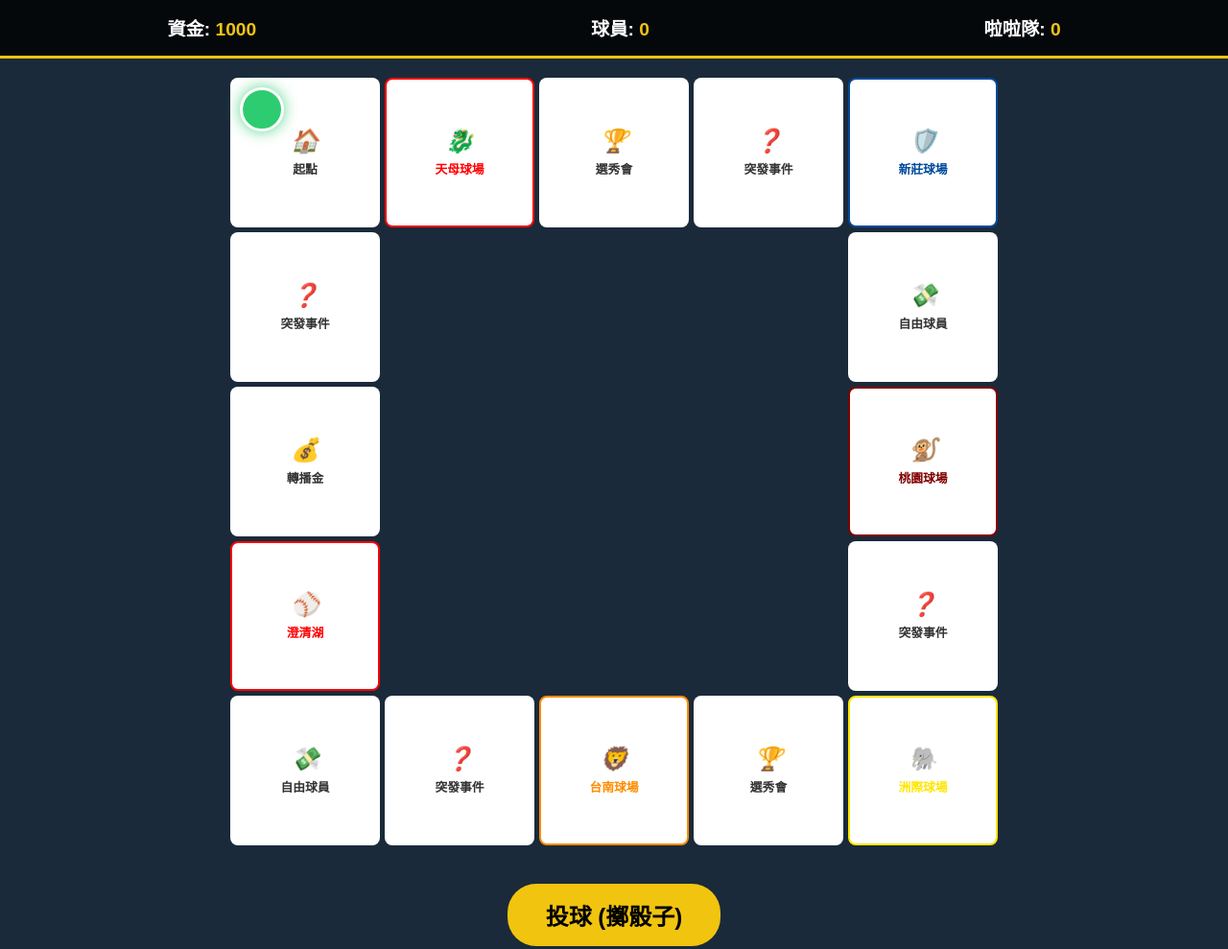
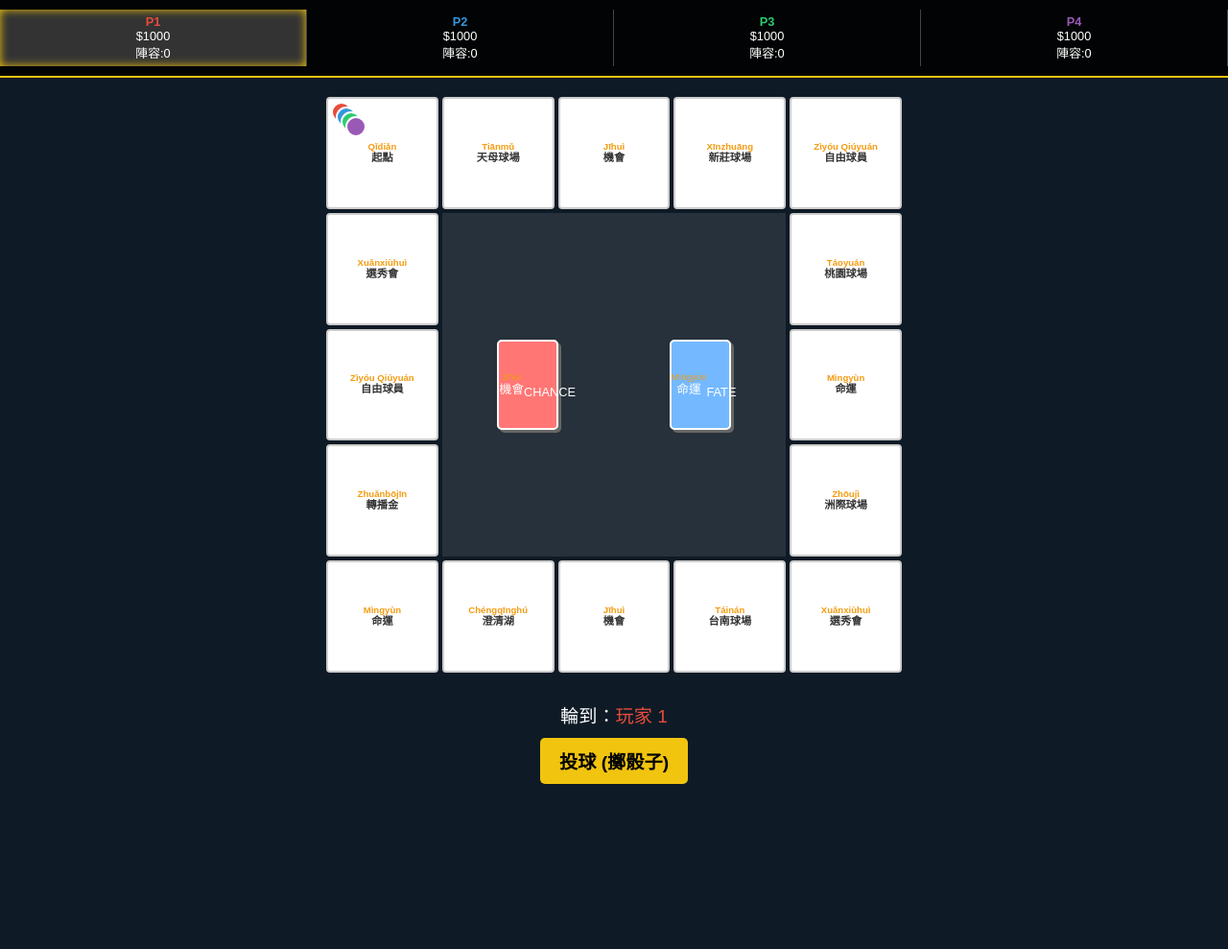
Before and after one commit to ccwang019/-, a plain HTML site: page index.html in a window 1280 px wide. Shown: the whole page at 96% size. After the commit the page ends 837 px from the top, so only its background shows below. Drawn offline with Linux system fonts and the light colour scheme.

Commit message:
Update index.html

```diff
--- a/index.html
+++ b/index.html
@@ -3,368 +3,351 @@
 <head>
     <meta charset="UTF-8">
     <meta name="viewport" content="width=device-width, initial-scale=1.0">
-    <title>台灣棒球知識大富翁 - 華語學習版</title>
+    <title>台灣棒球大富翁 - 拼音競技版</title>
     <style>
         :root {
-            --primary-bg: #1a2a3a;
+            --primary-bg: #0e1a25;
             --tile-bg: #ffffff;
-            --text-dark: #333;
-            --money-color: #f1c40f;
-            --team-color: #e74c3c;
-            /* 球隊色系 */
-            --color-dragons: #ff0000; /* 味全龍 */
-            --color-lions: #ff8c00;   /* 統一獅 */
-            --color-brothers: #ffe600;/* 中信兄弟 */
-            --color-monkeys: #800000; /* 樂天桃猿 */
-            --color-guardians: #004a9c;/* 富邦悍將 */
+            --gold: #f1c40f;
+            --p1-color: #e74c3c;
+            --p2-color: #3498db;
+            --p3-color: #2ecc71;
+            --p4-color: #9b59b6;
         }
 
         body {
-            font-family: 'PingFang TC', 'Microsoft JhengHei', sans-serif;
+            font-family: 'PingFang TC', sans-serif;
             background-color: var(--primary-bg);
             color: white;
             margin: 0;
             display: flex;
             flex-direction: column;
             align-items: center;
-            min-height: 100vh;
         }
 
-        /* 頂部狀態欄 */
-        #status-bar {
+        /* 頂部狀態欄：四人資訊 */
+        #scoreboard {
             width: 100%;
-            background: rgba(0,0,0,0.8);
-            padding: 15px;
-            display: flex;
-            justify-content: space-around;
-            position: sticky;
-            top: 0;
-            z-index: 100;
-            border-bottom: 3px solid var(--money-color);
+            display: grid;
+            grid-template-columns: repeat(4, 1fr);
+            background: rgba(0,0,0,0.9);
+            padding: 10px 0;
+            border-bottom: 2px solid var(--gold);
         }
 
-        .stat-item { font-size: 1.2rem; font-weight: bold; }
-        .stat-item span { color: var(--money-color); }
+        .player-info {
+            text-align: center;
+            font-size: 0.8rem;
+            padding: 5px;
+            border-right: 1px solid #444;
+        }
+        .active-player { background: #333; box-shadow: inset 0 0 10px var(--gold); }
 
-        /* 遊戲地圖容器 */
-        #game-container {
+        /* 拼音樣式 */
+        ruby { ruby-align: center; }
+        rt { color: #f39c12; font-size: 0.6rem; }
+
+        /* 遊戲地圖 */
+        #game-board {
             position: relative;
-            width: 90vw;
-            max-width: 800px;
-            height: 90vw;
-            max-height: 800px;
-            margin: 20px auto;
+            width: 95vw;
+            max-width: 600px;
+            height: 95vw;
+            max-height: 600px;
+            margin: 20px;
             display: grid;
             grid-template-columns: repeat(5, 1fr);
             grid-template-rows: repeat(5, 1fr);
-            gap: 5px;
+            gap: 4px;
         }
 
         .tile {
-            background: var(--tile-bg);
-            color: var(--text-dark);
-            border-radius: 8px;
+            background: white;
+            color: #333;
+            border-radius: 4px;
             display: flex;
             flex-direction: column;
             align-items: center;
             justify-content: center;
-            font-size: 0.8rem;
+            font-size: 0.7rem;
             font-weight: bold;
-            text-align: center;
-            position: relative;
-            transition: transform 0.2s;
-            border: 2px solid transparent;
+            border: 2px solid #ccc;
         }
 
-        .tile i { font-size: 1.5rem; margin-bottom: 5px; }
+        /* 中央卡牌區 */
+        #center-area {
+            grid-column: 2 / 5;
+            grid-row: 2 / 5;
+            background: rgba(255,255,255,0.1);
+            display: flex;
+            justify-content: space-around;
+            align-items: center;
+            position: relative;
+        }
 
-        /* 棋子樣式 */
-        #player {
-            width: 40px;
-            height: 40px;
-            background: #2ecc71;
-            border: 3px solid white;
+        .card-stack {
+            width: 60px;
+            height: 90px;
+            border-radius: 5px;
+            border: 2px solid white;
+            display: flex;
+            align-items: center;
+            text-align: center;
+            font-size: 0.8rem;
+            cursor: pointer;
+            box-shadow: 3px 3px 0px #666;
+        }
+        .chance-stack { background: #ff7675; color: white; }
+        .fate-stack { background: #74b9ff; color: white; }
+
+        /* 棋子 */
+        .p-marker {
+            width: 18px;
+            height: 18px;
             border-radius: 50%;
             position: absolute;
-            z-index: 50;
-            transition: all 0.5s cubic-bezier(0.175, 0.885, 0.32, 1.275);
-            box-shadow: 0 0 15px rgba(46, 204, 113, 0.8);
+            z-index: 100;
+            transition: all 0.4s ease;
+            border: 2px solid white;
         }
 
-        /* 彈窗樣式 */
+        /* 彈窗 */
         .modal {
             display: none;
             position: fixed;
             top: 50%;
             left: 50%;
             transform: translate(-50%, -50%);
-            width: 85%;
-            max-width: 500px;
+            width: 90%;
+            max-width: 450px;
             background: white;
             color: #333;
-            padding: 25px;
-            border-radius: 15px;
-            z-index: 1000;
-            box-shadow: 0 0 30px rgba(0,0,0,0.5);
+            padding: 20px;
+            border-radius: 12px;
+            z-index: 2000;
         }
 
         .overlay {
             display: none;
             position: fixed;
             top:0; left:0; width:100%; height:100%;
-            background: rgba(0,0,0,0.7);
-            z-index: 999;
+            background: rgba(0,0,0,0.85);
+            z-index: 1999;
         }
 
-        .quiz-option {
-            display: block;
-            width: 100%;
-            padding: 10px;
-            margin: 10px 0;
-            border: 1px solid #ccc;
+        button {
+            padding: 10px 20px;
             border-radius: 5px;
+            border: none;
             cursor: pointer;
-            text-align: left;
+            font-weight: bold;
         }
 
-        .quiz-option:hover { background: #f0f0f0; }
-
-        #dice-btn {
-            padding: 15px 40px;
-            font-size: 1.5rem;
-            background: var(--money-color);
-            border: none;
-            border-radius: 30px;
-            cursor: pointer;
-            font-weight: bold;
-            margin: 20px;
+        .opt-btn {
+            display: block; width: 100%; margin: 8px 0;
+            background: #f1f2f6; text-align: left;
         }
 
-        #dice-btn:disabled { background: #7f8c8d; }
-
-        /* 球隊專屬樣式 */
-        .dragons { border-color: var(--color-dragons) !important; color: var(--color-dragons); }
-        .lions { border-color: var(--color-lions) !important; color: var(--color-lions); }
-        .brothers { border-color: var(--color-brothers) !important; color: var(--color-brothers); }
-        .monkeys { border-color: var(--color-monkeys) !important; color: var(--color-monkeys); }
-        .guardians { border-color: var(--color-guardians) !important; color: var(--color-guardians); }
+        #roll-btn {
+            background: var(--gold);
+            font-size: 1.2rem;
+            margin-bottom: 20px;
+        }
     </style>
 </head>
 <body>
 
-<div id="status-bar">
-    <div class="stat-item">資金: <span id="money">1000</span></div>
-    <div class="stat-item">球員: <span id="players-count">0</span></div>
-    <div class="stat-item">啦啦隊: <span id="cheers-count">0</span></div>
+<div id="scoreboard">
+    </div>
+
+<div id="game-board">
+    <div id="center-area">
+        <div class="card-stack chance-stack"><ruby>機會<rt>Jīhuì</rt></ruby><br>CHANCE</div>
+        <div class="card-stack fate-stack"><ruby>命運<rt>Mìngyùn</rt></ruby><br>FATE</div>
+    </div>
+    </div>
+
+<div id="current-turn-info" style="margin: 10px; font-size: 1.2rem;">
+    輪到：<span id="turn-name">玩家 1</span>
 </div>
-
-<div id="game-container">
-    <div id="player"></div>
-</div>
-
-<button id="dice-btn" onclick="rollDice()">投球 (擲骰子)</button>
+<button id="roll-btn" onclick="takeTurn()">投球 (擲骰子)</button>
 
 <div class="overlay" id="overlay"></div>
-
 <div class="modal" id="modal">
-    <h2 id="modal-title">標題</h2>
-    <div id="modal-content">內容</div>
-    <div id="quiz-container"></div>
-    <button id="close-btn" style="display:none; margin-top:15px;" onclick="closeModal()">關閉</button>
+    <h3 id="m-title"></h3>
+    <div id="m-content"></div>
+    <div id="m-quiz"></div>
+    <button id="m-close" style="display:none; background:#ccc;" onclick="closeModal()">關閉 (Guānbì)</button>
 </div>
 
 <script>
-    // --- 遊戲資料設定 ---
-    const GAME_DATA = {
-        tiles: [
-            { id: 0, name: "起點", type: "start", icon: "🏠" },
-            { id: 1, name: "天母球場", type: "stadium", team: "dragons", icon: "🐉" },
-            { id: 2, name: "選秀會", type: "draft", icon: "🏆" },
-            { id: 3, name: "突發事件", type: "event", icon: "❓" },
-            { id: 4, name: "新莊球場", type: "stadium", team: "guardians", icon: "🛡️" },
-            { id: 5, name: "自由球員", type: "fa", icon: "💸" },
-            { id: 6, name: "桃園球場", type: "stadium", team: "monkeys", icon: "🐒" },
-            { id: 7, name: "突發事件", type: "event", icon: "❓" },
-            { id: 8, name: "洲際球場", type: "stadium", team: "brothers", icon: "🐘" },
-            { id: 9, name: "選秀會", type: "draft", icon: "🏆" },
-            { id: 10, name: "台南球場", type: "stadium", team: "lions", icon: "🦁" },
-            { id: 11, name: "突發事件", type: "event", icon: "❓" },
-            { id: 12, name: "自由球員", type: "fa", icon: "💸" },
-            { id: 13, name: "澄清湖", type: "stadium", team: "dragons", icon: "⚾" },
-            { id: 14, name: "轉播金", type: "income", icon: "💰" },
-            { id: 15, name: "突發事件", type: "event", icon: "❓" }
-        ],
-        quizzes: [
-            {
-                type: "term",
-                q: "當投手投出的球不小心擊中打者身體時，這稱為？",
-                options: ["觸身球", "全壘打", "變速球", "盜壘成功"],
-                ans: 0,
-                reward: { type: 'player', name: '本土投手' }
-            },
-            {
-                type: "cloze",
-                q: "這名洋將球速極快，___控球極為精準，是球隊奪冠的關鍵。",
-                options: ["反而", "不但...而且", "雖然", "可是"],
-                ans: 1,
-                reward: { type: 'player', name: '強力洋投' }
-            },
-            {
-                type: "summary",
-                q: "將標題「中信兄弟隊在今天的比賽中雖然一度落後五分，但最後靠著連續的安打成功反敗為勝」簡寫，何者最精鍊？",
-                options: ["兄弟五分落後逆轉勝", "今天比賽兄弟打安打", "兄弟隊落後五分", "落後五分後兄弟隊贏了"],
-                ans: 0,
-                reward: { type: 'cheer', name: '人氣啦啦隊' }
-            }
-        ],
-        events: [
-            { title: "應援曲爆紅", desc: "洗腦旋律讓球迷大增！資金增加 300", money: 300 },
-            { title: "洋將受傷", desc: "主力球員需要休養，支付醫療費 200", money: -200 },
-            { title: "全壘打大賽", desc: "獲得額外獎金 150", money: 150 }
-        ]
-    };
+    // --- 拼音化資料 ---
+    const TILES = [
+        { name: "起點", type: "start", pinyin: "Qǐdiǎn" },
+        { name: "天母球場", type: "stadium", pinyin: "Tiānmǔ" },
+        { name: "機會", type: "chance", pinyin: "Jīhuì" },
+        { name: "新莊球場", type: "stadium", pinyin: "Xīnzhuāng" },
+        { name: "自由球員", type: "fa", pinyin: "Zìyóu Qiúyuán" },
+        { name: "桃園球場", type: "stadium", pinyin: "Táoyuán" },
+        { name: "命運", type: "fate", pinyin: "Mìngyùn" },
+        { name: "洲際球場", type: "stadium", pinyin: "Zhōujì" },
+        { name: "選秀會", type: "draft", pinyin: "Xuǎnxiùhuì" },
+        { name: "台南球場", type: "stadium", pinyin: "Táinán" },
+        { name: "機會", type: "chance", pinyin: "Jīhuì" },
+        { name: "澄清湖", type: "stadium", pinyin: "Chéngqīnghú" },
+        { name: "命運", type: "fate", pinyin: "Mìngyùn" },
+        { name: "轉播金", type: "income", pinyin: "Zhuǎnbōjīn" },
+        { name: "自由球員", type: "fa", pinyin: "Zìyóu Qiúyuán" },
+        { name: "選秀會", type: "draft", pinyin: "Xuǎnxiùhuì" }
+    ];
 
-    // --- 遊戲狀態 ---
-    let playerPos = 0;
-    let money = 1000;
-    let players = [];
-    let cheers = [];
+    const QUIZZES = [
+        {
+            q: "「<ruby>團結<rt>tuánjié</rt></ruby>」的意思是什麼？",
+            options: ["一個人努力", "大家心連心一起努力", "放棄比賽"],
+            ans: 1
+        },
+        {
+            q: "「這場比賽兩隊氣氛緊張。」這裡的「<ruby>氣氛<rt>qìfēn</rt></ruby>」是指？",
+            options: ["空氣品質", "心情和環境狀態", "球員的衣服"],
+            ans: 1
+        }
+    ];
 
-    // --- 初始化地圖 ---
-    function initMap() {
-        const container = document.getElementById('game-container');
-        // 大富翁 5x5 中間留空的邏輯
-        const tileOrder = [0, 1, 2, 3, 4, 15, null, null, null, 5, 14, null, null, null, 6, 13, 12, 11, 10, 9];
-        // 為了簡化這裡改用 4x4 環狀或自定義座標，此處採用線性生成並定位
-        GAME_DATA.tiles.forEach((tile, index) => {
-            const el = document.createElement('div');
-            el.className = `tile ${tile.team || ''}`;
-            el.innerHTML = `<i>${tile.icon}</i>${tile.name}`;
-            el.id = `tile-${index}`;
+    const CARDS = [
+        { title: "全壘打 (Quánlěidǎ)", desc: "獲得獎金 500！", money: 500 },
+        { title: "失誤 (Shīwù)", desc: "守備失誤，罰款 200。", money: -200 }
+    ];
 
-            // 簡單定位邏輯 (環形)
-            let row, col;
-            if(index < 5) { row = 1; col = index + 1; }
-            else if(index < 8) { row = index - 3; col = 5; }
-            else if(index < 12) { row = 5; col = 13 - index; }
-            else { row = 17 - index; col = 1; }
+    // --- 玩家狀態 ---
+    let players = [
+        { id: 1, pos: 0, money: 1000, team: [], color: 'var(--p1-color)' },
+        { id: 2, pos: 0, money: 1000, team: [], color: 'var(--p2-color)' },
+        { id: 3, pos: 0, money: 1000, team: [], color: 'var(--p3-color)' },
+        { id: 4, pos: 0, money: 1000, team: [], color: 'var(--p4-color)' }
+    ];
+    let turn = 0; // 0 to 3
 
-            el.style.gridRow = row;
-            el.style.gridColumn = col;
-            container.appendChild(el);
+    function init() {
+        const board = document.getElementById('game-board');
+        // 渲染地圖
+        TILES.forEach((t, i) => {
+            const tileEl = document.createElement('div');
+            tileEl.className = 'tile';
+            tileEl.id = `t-${i}`;
+            tileEl.innerHTML = `<ruby>${t.name}<rt>${t.pinyin}</rt></ruby>`;
+
+            // 5x5 地圖定位
+            let r, c;
+            if(i<5) { r=1; c=i+1; }
+            else if(i<8) { r=i-3; c=5; }
+            else if(i<12) { r=5; c=13-i; }
+            else { r=17-i; c=1; }
+            tileEl.style.gridRow = r; tileEl.style.gridColumn = c;
+            board.appendChild(tileEl);
         });
-        updatePlayerUI();
+
+        // 渲染棋子
+        players.forEach(p => {
+            const m = document.createElement('div');
+            m.className = 'p-marker';
+            m.id = `p-mark-${p.id}`;
+            m.style.backgroundColor = p.color;
+            board.appendChild(m);
+        });
+
+        updateUI();
     }
 
-    // --- 遊戲動作 ---
-    function rollDice() {
-        const steps = Math.floor(Math.random() * 6) + 1;
-        document.getElementById('dice-btn').disabled = true;
+    function updateUI() {
+        // 更新分數板
+        const score = document.getElementById('scoreboard');
+        score.innerHTML = players.map((p, i) => `
+            <div class="player-info ${turn === i ? 'active-player' : ''}">
+                <b style="color:${p.color}">P${p.id}</b><br>
+                $${p.money}<br>陣容:${p.team.length}
+            </div>
+        `).join('');
 
-        let count = 0;
-        const timer = setInterval(() => {
-            playerPos = (playerPos + 1) % GAME_DATA.tiles.length;
-            updatePlayerUI();
-            count++;
-            if(count >= steps) {
-                clearInterval(timer);
-                handleLanding();
-                document.getElementById('dice-btn').disabled = false;
-            }
-        }, 300);
+        document.getElementById('turn-name').innerText = `玩家 ${turn + 1}`;
+        document.getElementById('turn-name').style.color = players[turn].color;
+
+        // 更新棋子位置
+        players.forEach(p => {
+            const tile = document.getElementById(`t-${p.pos}`);
+            const marker = document.getElementById(`p-mark-${p.id}`);
+            // 稍微偏移避免重疊
+            const offset = (p.id - 1) * 5;
+            marker.style.top = (tile.offsetTop + 5 + offset) + 'px';
+            marker.style.left = (tile.offsetLeft + 5 + offset) + 'px';
+        });
     }
 
-    function updatePlayerUI() {
-        const currentTile = document.getElementById(`tile-${playerPos}`);
-        const pMarker = document.getElementById('player');
-        const rect = currentTile.getBoundingClientRect();
-        const containerRect = document.getElementById('game-container').getBoundingClientRect();
+    function takeTurn() {
+        const steps = Math.floor(Math.random() * 6) + 1;
+        const p = players[turn];
+        p.pos = (p.pos + steps) % TILES.length;
 
-        pMarker.style.top = (currentTile.offsetTop + 10) + 'px';
-        pMarker.style.left = (currentTile.offsetLeft + 10) + 'px';
-
-        document.getElementById('money').innerText = money;
-        document.getElementById('players-count').innerText = players.length;
-        document.getElementById('cheers-count').innerText = cheers.length;
+        updateUI();
+        handleTile(p);
     }
 
-    function handleLanding() {
-        const tile = GAME_DATA.tiles[playerPos];
-        const modal = document.getElementById('modal');
-        const overlay = document.getElementById('overlay');
-        const title = document.getElementById('modal-title');
-        const content = document.getElementById('modal-content');
-        const quizContainer = document.getElementById('quiz-container');
-
-        title.innerText = tile.name;
-        content.innerText = "";
-        quizContainer.innerHTML = "";
-        document.getElementById('close-btn').style.display = "none";
+    function handleTile(p) {
+        const tile = TILES[p.pos];
+        const m = document.getElementById('modal');
+        const over = document.getElementById('overlay');
+        document.getElementById('m-title').innerHTML = `<ruby>${tile.name}<rt>${tile.pinyin}</rt></ruby>`;
+        const content = document.getElementById('m-content');
+        const quizBox = document.getElementById('m-quiz');
+        quizBox.innerHTML = "";
 
         if(tile.type === "stadium") {
-            const quiz = GAME_DATA.quizzes[Math.floor(Math.random() * GAME_DATA.quizzes.length)];
-            content.innerText = `歡迎來到主場！通過挑戰即可獲得獎勵：\n\n${quiz.q}`;
-            quiz.options.forEach((opt, i) => {
-                const btn = document.createElement('button');
-                btn.className = "quiz-option";
-                btn.innerText = opt;
-                btn.onclick = () => {
-                    if(i === quiz.ans) {
-                        alert("正確答案！獲得了 " + quiz.reward.name);
-                        if(quiz.reward.type === 'player') players.push(quiz.reward.name);
-                        else cheers.push(quiz.reward.name);
-                    } else {
-                        alert("可惜答錯了，下次再加油！");
-                    }
-                    closeModal();
+            const q = QUIZZES[Math.floor(Math.random() * QUIZZES.length)];
+            content.innerHTML = `<p>挑戰題：</p><p>${q.q}</p>`;
+            q.options.forEach((opt, idx) => {
+                const b = document.createElement('button');
+                b.className = "opt-btn";
+                b.innerText = opt;
+                b.onclick = () => {
+                    if(idx === q.ans) {
+                        alert("正確！獲得本土球員");
+                        p.team.push("球員");
+                    } else { alert("答錯了！"); }
+                    nextTurn();
                 };
-                quizContainer.appendChild(btn);
+                quizBox.appendChild(b);
             });
-        } else if(tile.type === "event") {
-            const ev = GAME_DATA.events[Math.floor(Math.random() * GAME_DATA.events.length)];
-            title.innerText = "突發事件：" + ev.title;
-            content.innerText = ev.desc;
-            money += ev.money;
-            document.getElementById('close-btn').style.display = "block";
-        } else if(tile.type === "draft") {
-            content.innerText = "花費 300 資金，可以隨機招募一名洋將。是否招募？";
-            const btn = document.createElement('button');
-            btn.className = "quiz-option";
-            btn.innerText = "支付 300 招募";
-            btn.onclick = () => {
-                if(money >= 300) {
-                    money -= 300;
-                    players.push("隨機洋將");
-                    alert("成功招募！");
-                } else {
-                    alert("資金不足！");
-                }
-                closeModal();
-            };
-            quizContainer.appendChild(btn);
-            document.getElementById('close-btn').style.display = "block";
-        } else if(tile.type === "fa") {
-            content.innerText = "自由球員市場：為了保住核心球員，必須支付 200 資金。";
-            money -= 200;
-            document.getElementById('close-btn').style.display = "block";
+        } else if(tile.type === "chance" || tile.type === "fate") {
+            const card = CARDS[Math.floor(Math.random() * CARDS.length)];
+            content.innerHTML = `<h4>${card.title}</h4><p>${card.desc}</p>`;
+            p.money += card.money;
+            document.getElementById('m-close').style.display = "block";
         } else {
-            content.innerText = "這是一個休息區。";
-            document.getElementById('close-btn').style.display = "block";
+            content.innerText = "安全過關。";
+            document.getElementById('m-close').style.display = "block";
         }
 
-        modal.style.display = "block";
-        overlay.style.display = "block";
-        updatePlayerUI();
+        m.style.display = "block";
+        over.style.display = "block";
+    }
+
+    function nextTurn() {
+        closeModal();
+        turn = (turn + 1) % 4;
+        updateUI();
     }
 
     function closeModal() {
         document.getElementById('modal').style.display = "none";
         document.getElementById('overlay').style.display = "none";
-        updatePlayerUI();
+        document.getElementById('m-close').style.display = "none";
+        if(document.getElementById('m-quiz').innerHTML === "") {
+            turn = (turn + 1) % 4;
+            updateUI();
+        }
     }
 
-    window.onload = initMap;
+    window.onload = init;
 </script>
-
 </body>
 </html>
```
